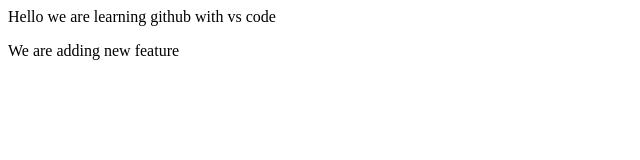
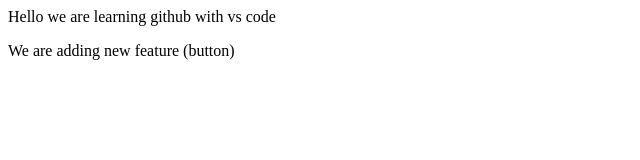
Before and after one commit to bhagadeakshay/formsystm, a plain HTML site: page index.html in a window 1280 px wide. Shown: the full height of the page, 0-640 px from the left. Drawn offline with Linux system fonts and the light colour scheme.

Commit message:
add button

```diff
--- a/index.html
+++ b/index.html
@@ -1,2 +1,2 @@
 <p>Hello we are learning github with vs code</p>
-<p>We are adding new feature</p>
+<p>We are adding new feature (button)</p>
```
